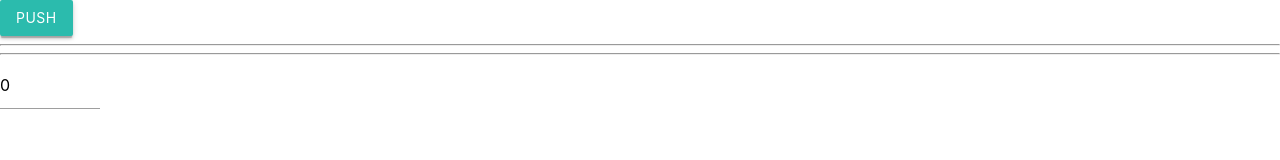
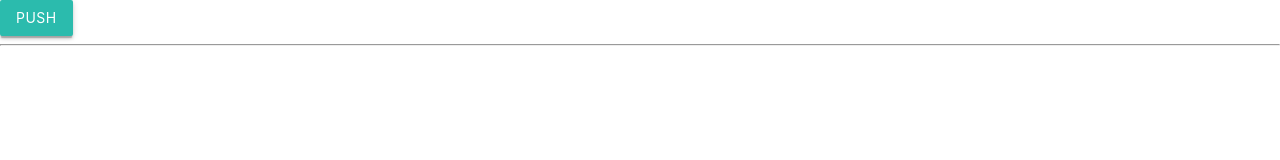
Before and after one commit to devandtravel/study-typescript-advanced, a website with bundled scripts: page index.html in a window 1280 px wide. Built offline with nearby package versions, Linux system fonts and the light colour scheme.

Commit message:
unnessesary tag removed

```diff
--- a/index.html
+++ b/index.html
@@ -19,9 +19,5 @@
         <button class="btn" id="btn">Push</button>
         <hr />
         <div id="card"></div>
-        <hr />
-        <div style="width: 100px">
-            <input type="number" value="0" placeholder="0" />
-        </div>
     </body>
 </html>
```
